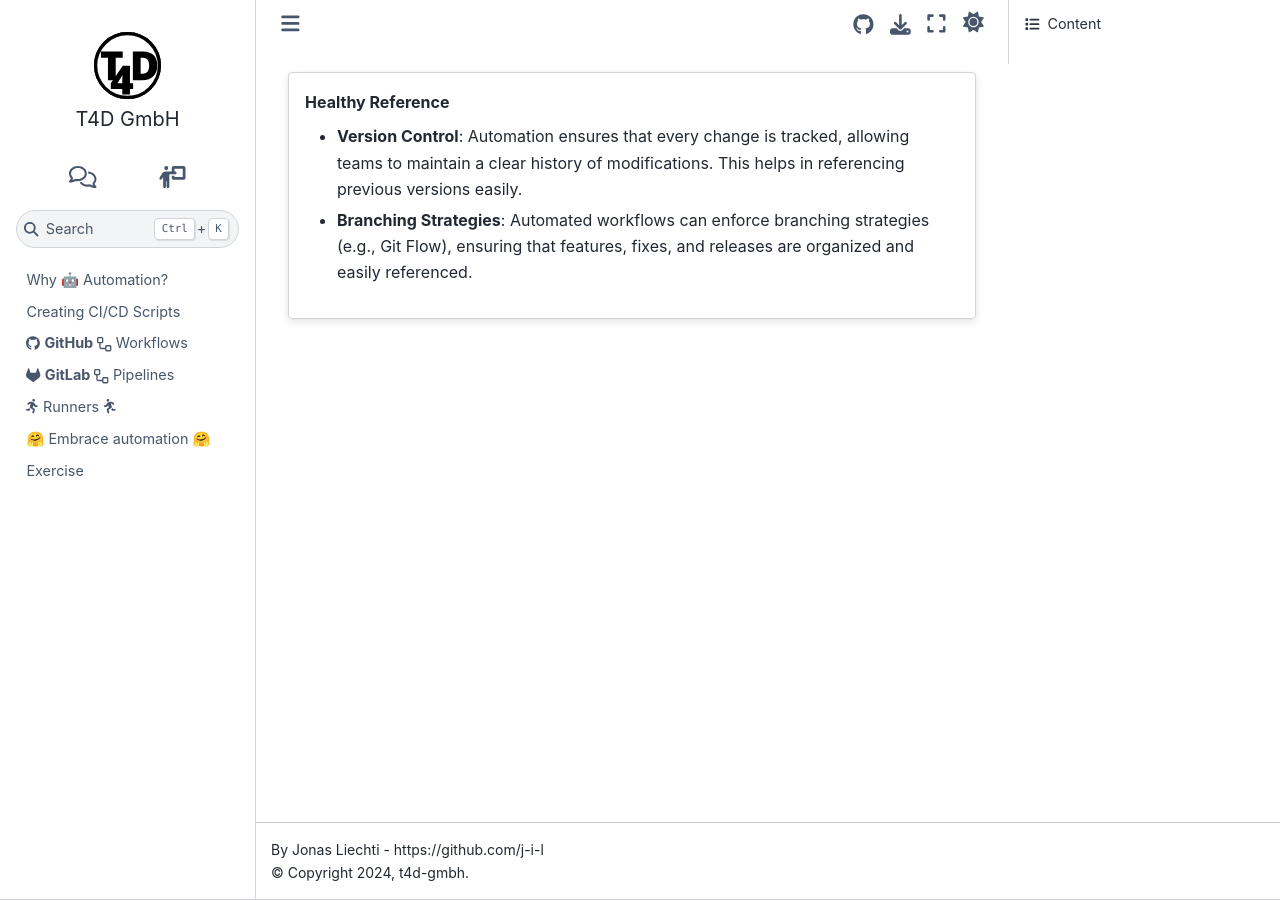
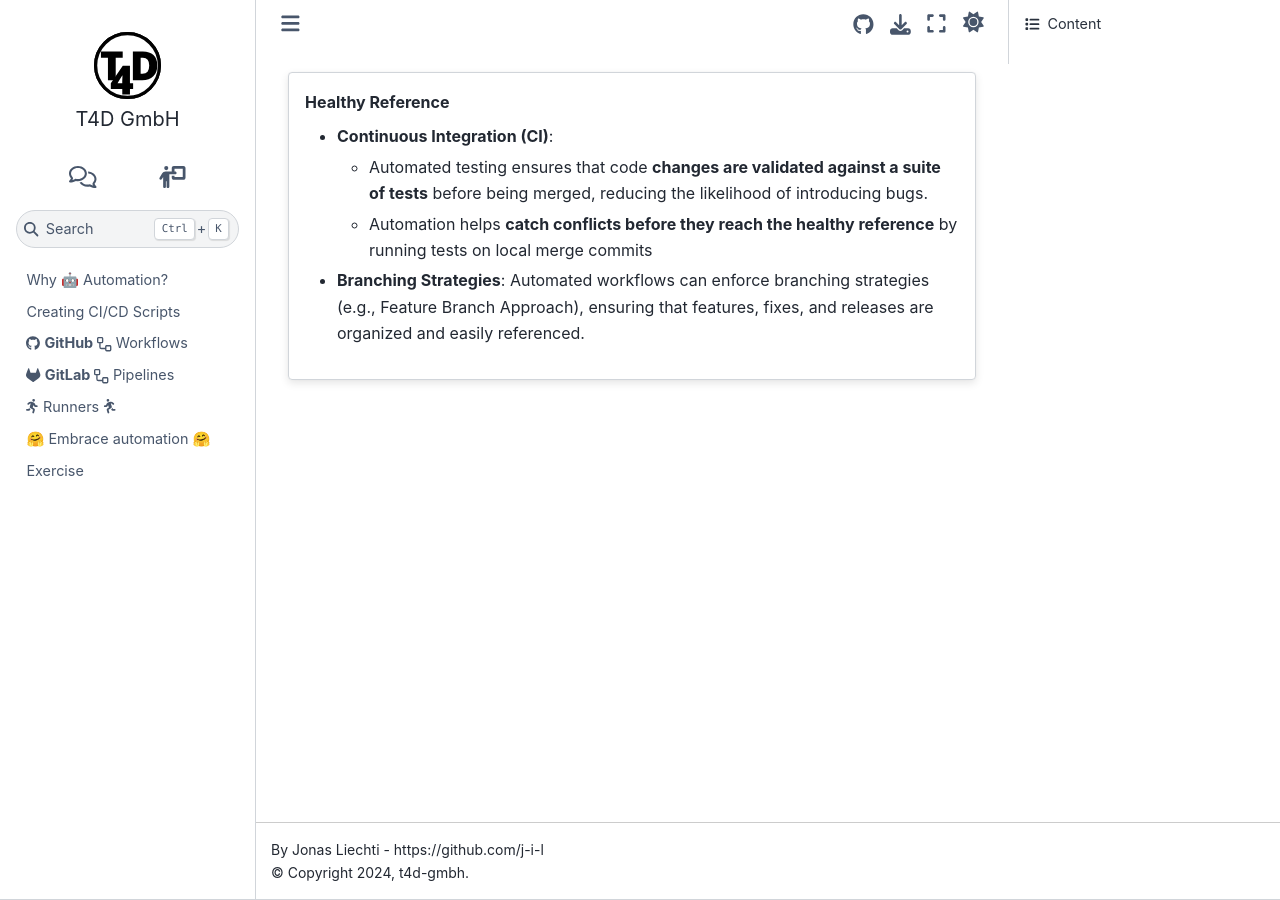
Before and after one commit to t4d-gmbh/ci-cd-workflows, a Sphinx documentation site: the page built from source/content/why_automation/benefit_healthy_ref.md, in a window 1280 px wide. Built offline with Sphinx 7.4.7 and the Sphinx Book theme 1.1.4, drawn with Linux system fonts in a browser that asks for light colours; the version number could not be read and is left out.

Commit message:
wip on content

```diff
--- a/source/content/why_automation/benefit_healthy_ref.md
+++ b/source/content/why_automation/benefit_healthy_ref.md
@@ -1,5 +1,7 @@
 {% if page %}:::{card}{% else %}####{% endif %} Healthy Reference
 
-- **Version Control**: Automation ensures that every change is tracked, allowing teams to maintain a clear history of modifications. This helps in referencing previous versions easily.
-- **Branching Strategies**: Automated workflows can enforce branching strategies (e.g., Git Flow), ensuring that features, fixes, and releases are organized and easily referenced.
+- **Continuous Integration (CI)**:
+  - Automated testing ensures that code **changes are validated against a suite of tests** before being merged, reducing the likelihood of introducing bugs.
+  - Automation helps **catch conflicts before they reach the healthy reference** by running tests on local merge commits
+- **Branching Strategies**: Automated workflows can enforce branching strategies (e.g., Feature Branch Approach), ensuring that features, fixes, and releases are organized and easily referenced.
 {%if page %}:::{% endif %}
```
Also changed, not shown: source/content/why_automation/benefit_collab.md (+2 -1 lines), source/content/why_automation/benefit_quality.md (+3 -2 lines).
